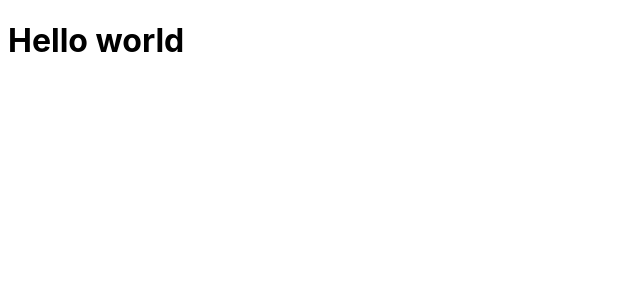
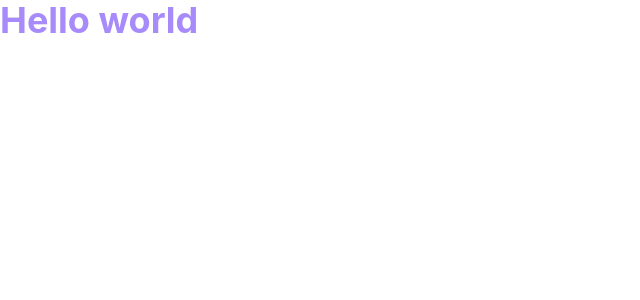
Before and after one commit to FelipeFardo/Electron-Rotion, a React (Vite) app in the folder src/renderer/: page / in a window 1280 px wide. Shown: the top 300 px of the page, without its empty margins (0-640 px from the left). Built offline with nearby package versions, Linux system fonts and the light colour scheme.

Commit message:
chore: setup tailwindcss

```diff
--- /dev/null
+++ b/src/renderer/postcss.config.js
@@ -0,0 +1,6 @@
+module.exports = {
+  plugins: {
+    tailwindcss: {},
+    autoprefixer: {},
+  },
+}
--- a/src/renderer/src/App.tsx
+++ b/src/renderer/src/App.tsx
@@ -1,3 +1,5 @@
+import './styles/global.css'
+
 export function App() {
-  return <h1 style={{fontFamily: 'inter'}}>Hello world</h1>
+  return <h1 className='text-violet-400 font-bold text-4xl'>Hello world</h1>
 }
--- /dev/null
+++ b/src/renderer/src/styles/global.css
@@ -0,0 +1,3 @@
+@tailwind base;
+@tailwind utilities;
+@tailwind components
--- /dev/null
+++ b/src/renderer/tailwind.config.js
@@ -0,0 +1,14 @@
+/** @type {import('tailwindcss').Config} */
+module.exports = {
+  content: [
+    './src/**/*.tsx',
+  ],
+  theme: {
+    extend: {
+      fontFamily: {
+        sans: 'Inter, sans-serif'
+      }
+    },
+  },
+  plugins: [],
+}
```
